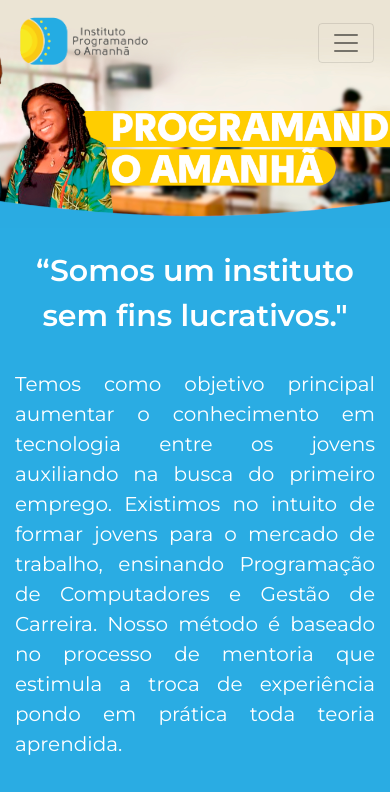
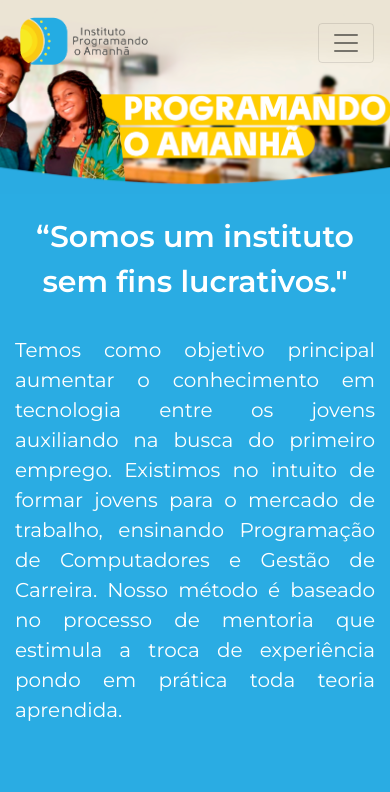
Before and after one commit to niltoncer/Site-IPA, a plain HTML site: page index.html in a window 390 px wide. Shown: the top 792 px of the page. Drawn offline with nearby package versions, Linux system fonts and the light colour scheme; some packages are replaced by stand-ins of ours; a script that the page names is missing.

Commit message:
Finalizado

```diff
--- a/css/index.css
+++ b/css/index.css
@@ -265,7 +265,7 @@ text-align: center;
     background-size: cover;
     background-repeat: no-repeat;
     background-position: center;
-    min-height: 40vh;
+    min-height: 35vh;
     margin: 0px !important;
   }
 }
@@ -281,7 +281,7 @@ text-align: center;
     background-size: cover;
     background-repeat: no-repeat;
     background-position: center;
-    min-height: 32vh;
+    min-height: 30vh;
     margin: 0px !important;
   }
   /* Primeira Section */
@@ -310,7 +310,7 @@ text-align: center;
     background-size: cover;
     background-repeat: no-repeat;
     background-position: center;
-    min-height: 27vh;
+    min-height: 23vh;
     margin: 0px !important;
   }
 }
```
Also changed, not shown: aluno.html (+2 -0 lines), atividades.html (+1 -0 lines), benfeitor.html (+1 -0 lines), index.html (+1 -0 lines), voluntario.html (+1 -0 lines), imagens/backgroundQNA.jpg, imagens/elemento_plus.png (deleted), imagens/favicon.png.
